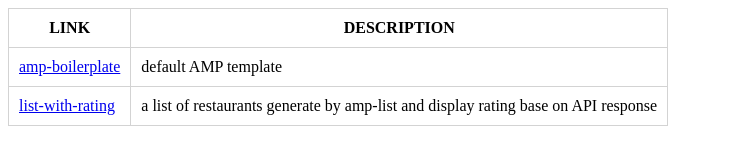
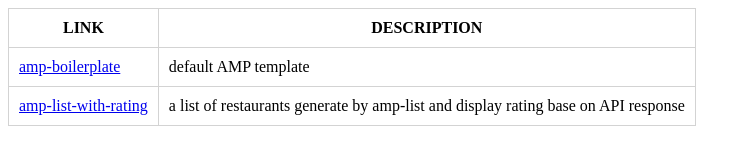
Before and after one commit to oahehc/amp-example, a website: page examples/index.html in a window 1280 px wide. Shown: the whole page, without its empty margins (0-751 px from the left). Drawn offline with Linux system fonts and the light colour scheme.

Commit message:
remove un-use file

```diff
--- a/examples/index.html
+++ b/examples/index.html
@@ -31,7 +31,9 @@
         </tr>
         <tr>
           <td>
-            <a href="./list-with-rating.html#development=1">list-with-rating</a>
+            <a href="./amp-list-with-rating.html#development=1"
+              >amp-list-with-rating</a
+            >
           </td>
           <td>
             a list of restaurants generate by amp-list and display rating base
```
Also changed, not shown: examples/amp-list.html (deleted, +0 -10 lines), examples/amp-list-with-rating.html (renamed from examples/list-with-rating.html), 1 other file.
